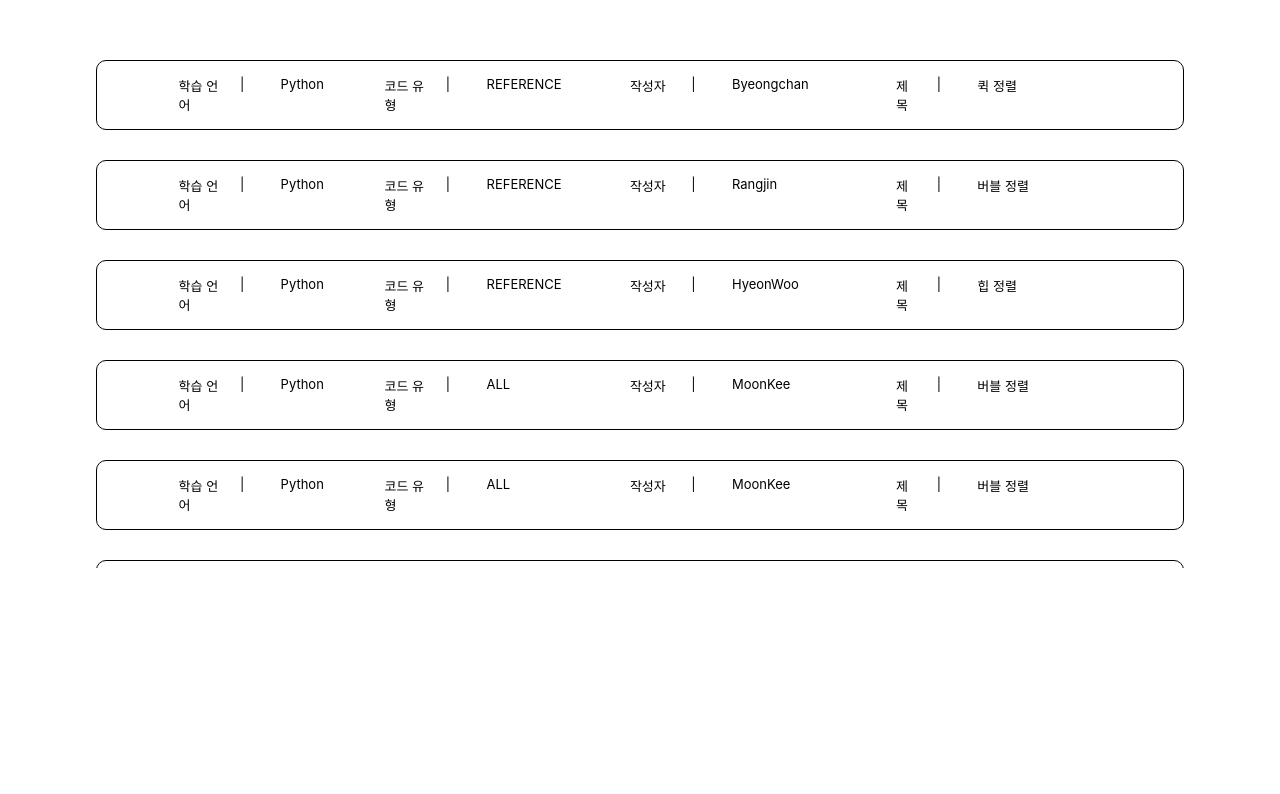
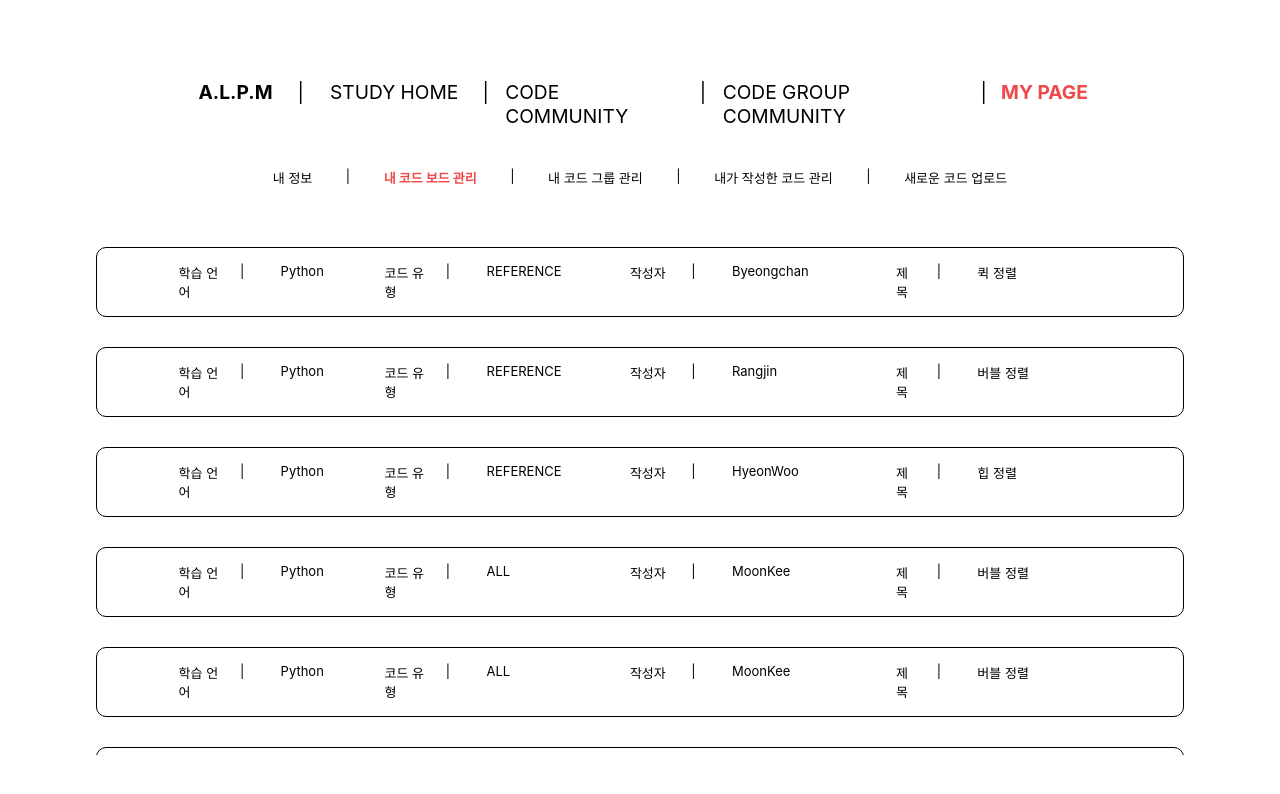
Before and after one commit to AL-PM/ALPM-web, a React (Create React App) app: page /mypage/MyCodeBoard in a window 1280 px wide. Shown: the top 794 px of the page. Built offline with nearby package versions, Linux system fonts and the light colour scheme.

Commit message:
[MOD] 페이지 분리에 따른 각 페이지별 메뉴바 추가

```diff
--- a/src/App.js
+++ b/src/App.js
@@ -21,10 +21,10 @@ function App(){
                 <Route path="/codegroup/" element={<CodeGroupHome />} />
                 <Route path="/codegroup/Detail" element={<CodeGroupDetail />} />
                 <Route path="/mypage/" element={<MyProfile />} />
-                <Route path="/mypage/NewCode" element={<NewCodeUpload />} />
                 <Route path="/mypage/MyCodeBoard" element={<MyCodeBoard />} />
                 <Route path="/mypage/MyCodeGroup" element={<MyCodeGroup />} />
                 <Route path="/mypage/MyUploadCode" element={<MyUploadCode />} />
+                <Route path="/mypage/NewCode" element={<NewCodeUpload />} />
             </Routes>
         </BrowserRouter>
     )
--- a/src/MyPage/MyCodeBoard/MyCodeBoard.jsx
+++ b/src/MyPage/MyCodeBoard/MyCodeBoard.jsx
@@ -1,5 +1,7 @@
 import React from "react";
 import CodeSearchResult from "../../Etc/CodeSearchResult/CodeSearchResult";
+import MainMenuBar from "../../Etc/MainMenuBar/MainMenuBar";
+import MyPageMenuBar from "../MyPageMenuBar/MyPageMenuBar";
 
 function MyCodeBoard(){
     const searchData = [
@@ -71,6 +73,8 @@ function MyCodeBoard(){
     ]
     return(
         <div id="MyCodeBoard">
+            <MainMenuBar page={"MyPage"} />
+            <MyPageMenuBar MyPage={"2"}/>
             <CodeSearchResult searchData={searchData} bodyHeight={"66vh"} siteTag={"MyPage"}/>
         </div>
     )
--- a/src/MyPage/MyCodeGroup/MyCodeGroup.jsx
+++ b/src/MyPage/MyCodeGroup/MyCodeGroup.jsx
@@ -1,5 +1,7 @@
 import React from "react";
 import CodeGroupSearchResult from "../../Etc/CodeGroupSearchResult/CodeGroupSearchResult";
+import MyPageMenuBar from "../MyPageMenuBar/MyPageMenuBar";
+import MainMenuBar from "../../Etc/MainMenuBar/MainMenuBar";
 
 function MyCodeGroup(){
     const searchData = [
@@ -78,6 +80,8 @@ function MyCodeGroup(){
     ]
     return(
         <div id="MyCodeGroup">
+            <MainMenuBar page={"MyPage"} />
+            <MyPageMenuBar MyPage={"3"}/>
             <CodeGroupSearchResult searchData={searchData} bodyHeight={"66vh"}/>
         </div>
     )
--- a/src/MyPage/MyPageMenuBar/MyPageMenuBar.jsx
+++ b/src/MyPage/MyPageMenuBar/MyPageMenuBar.jsx
@@ -1,19 +1,21 @@
 import React from "react"
 import './MyPageMenuBar.css';
+import {useNavigate} from 'react-router-dom';
 
 function MyPageMenuBar({MyPage}){
+    const navigator = useNavigate();
     return(
         <div>
             <div id="MyPageMenuBar">
-                <span style={{fontWeight : MyPage === "1" ? "bold" : "normal", color : MyPage ==="1" ? "#EF4949" : "black"}} onClick={()=>console.log("1")}>내 정보</span>
+                <span style={{fontWeight : MyPage === "1" ? "bold" : "normal", color : MyPage ==="1" ? "#EF4949" : "black"}} onClick={()=>navigator('/mypage/')}>내 정보</span>
                 <span>|</span>
-                <span style={{fontWeight : MyPage === "2" ? "bold" : "normal", color : MyPage ==="2" ? "#EF4949" : "black"}} onClick={()=>console.log("2")}>내 코드 보드 관리</span>
+                <span style={{fontWeight : MyPage === "2" ? "bold" : "normal", color : MyPage ==="2" ? "#EF4949" : "black"}} onClick={()=>navigator('/mypage/MyCodeBoard')}>내 코드 보드 관리</span>
                 <span>|</span>
-                <span style={{fontWeight : MyPage === "3" ? "bold" : "normal", color : MyPage ==="3" ? "#EF4949" : "black"}} onClick={()=>console.log("3")}>내 코드 그룹 관리</span>
+                <span style={{fontWeight : MyPage === "3" ? "bold" : "normal", color : MyPage ==="3" ? "#EF4949" : "black"}} onClick={()=>navigator('/mypage/MyCodeGroup')}>내 코드 그룹 관리</span>
                 <span>|</span>
-                <span style={{fontWeight : MyPage === "4" ? "bold" : "normal", color : MyPage ==="4" ? "#EF4949" : "black"}} onClick={()=>console.log("4")}>내가 작성한 코드 관리</span>
+                <span style={{fontWeight : MyPage === "4" ? "bold" : "normal", color : MyPage ==="4" ? "#EF4949" : "black"}} onClick={()=>navigator('/mypage/MyUploadCode')}>내가 작성한 코드 관리</span>
                 <span>|</span>
-                <span style={{fontWeight : MyPage === "5" ? "bold" : "normal", color : MyPage ==="5" ? "#EF4949" : "black"}} onClick={()=>console.log("5")}>새로운 코드 업로드</span>
+                <span style={{fontWeight : MyPage === "5" ? "bold" : "normal", color : MyPage ==="5" ? "#EF4949" : "black"}} onClick={()=>navigator('/mypage/NewCode')}>새로운 코드 업로드</span>
             </div>
         </div>
     )
--- a/src/MyPage/MyProfile/MyProfile.jsx
+++ b/src/MyPage/MyProfile/MyProfile.jsx
@@ -1,6 +1,8 @@
 import React from "react";
 import UserEx from "./img/UserEx.png";
 import './MyProfile.css';
+import MainMenuBar from "../../Etc/MainMenuBar/MainMenuBar";
+import MyPageMenuBar from "../MyPageMenuBar/MyPageMenuBar";
 
 function TextContainer({keyword, content}){
     function TextContainerVer1({ keyword, content}){
@@ -286,6 +288,8 @@ function MyProfile(){
     };
     return(
         <div>
+            <MainMenuBar page={"MyPage"} />
+            <MyPageMenuBar MyPage={"1"}/>
             <MyProfileUserInfo name={UserData.name} comment={UserData.provider}/>
             <MyProfileStudyHistory tracePoint={UserData.tracePoint} fillPoint={UserData.fillPoint} sequencePoint={UserData.sequencePoint} blockPoint={UserData.blockPoint} historyList={UserData.historyList}/>
         </div>
--- a/src/MyPage/MyUploadCode/MyUploadCode.jsx
+++ b/src/MyPage/MyUploadCode/MyUploadCode.jsx
@@ -1,5 +1,7 @@
 import React from "react";
 import CodeSearchResult from "../../Etc/CodeSearchResult/CodeSearchResult";
+import MainMenuBar from "../../Etc/MainMenuBar/MainMenuBar";
+import MyPageMenuBar from "../MyPageMenuBar/MyPageMenuBar";
 
 function MyUploadCode(){
     const searchData = [
@@ -71,6 +73,8 @@ function MyUploadCode(){
     ]
     return(
         <div id="MyUploadCode">
+            <MainMenuBar page={"MyPage"} />
+            <MyPageMenuBar MyPage={"4"}/>
             <CodeSearchResult searchData={searchData} bodyHeight={"66vh"}/>
         </div>
     )
```
